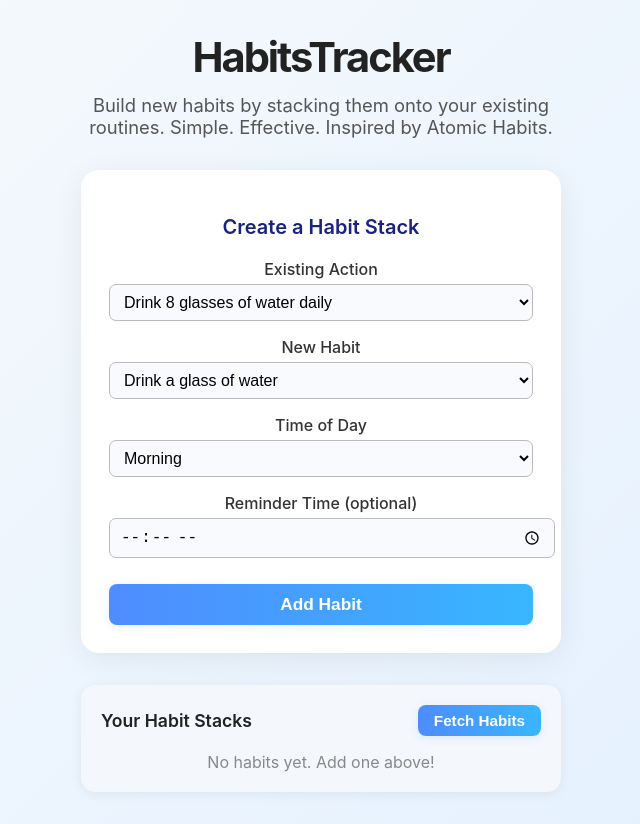
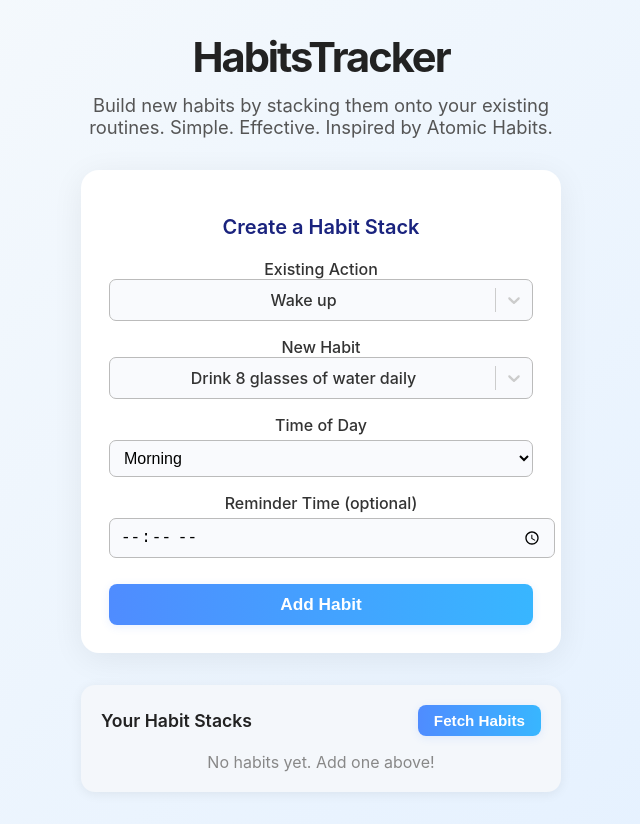
Before and after one commit to Premdataengg/HabitsTracker, a React (Create React App) app in the folder client/: page / in a window 1280 px wide. Shown: the whole page, without its empty margins (319-959 px from the left). Built offline with nearby package versions, Linux system fonts and the light colour scheme.

Commit message:
updated list and working as expected

```diff
--- a/client/src/HabitDemo.js
+++ b/client/src/HabitDemo.js
@@ -1,22 +1,75 @@
 import React, { useState } from 'react';
+import Select from 'react-select';
 
 const API_URL = 'http://localhost:5050/api/habits';
 const TEST_USER_ID = '000000000000000000000000';
 
-const NEW_ACTIONS = [
-  'Drink a glass of water',
-  'Plan my daily tasks',
-  'Stretch for two minutes',
-  'Take a five-minute walk',
-  'Note my priority task',
-  'Do one minute of deep breathing',
-  'Read for five minutes',
-  'Write down one gratitude statement',
-  'Journal briefly',
+// Grouped options for Existing Actions (Atomic Habits style)
+const EXISTING_ACTION_GROUPS = [
+  {
+    label: 'Morning Routine',
+    options: [
+      { value: 'Wake up', label: 'Wake up' },
+      { value: 'Brush teeth', label: 'Brush teeth' },
+      { value: 'Take a shower', label: 'Take a shower' },
+      { value: 'Use deodorant', label: 'Use deodorant' },
+      { value: 'Skincare or grooming', label: 'Skincare or grooming' },
+      { value: 'Get dressed', label: 'Get dressed' },
+      { value: 'Comb/brush hair', label: 'Comb/brush hair' },
+      { value: 'Clip nails (occasionally)', label: 'Clip nails (occasionally)' },
+      { value: 'Use the restroom', label: 'Use the restroom' },
+      { value: 'Wash hands regularly', label: 'Wash hands regularly' },
+    ]
+  },
+  {
+    label: 'Eating & Drinking',
+    options: [
+      { value: 'Drink water', label: 'Drink water' },
+      { value: 'Eat breakfast', label: 'Eat breakfast' },
+      { value: 'Have lunch', label: 'Have lunch' },
+      { value: 'Have dinner', label: 'Have dinner' },
+      { value: 'Drink coffee or tea', label: 'Drink coffee or tea' },
+      { value: 'Snack between meals (optional)', label: 'Snack between meals (optional)' },
+    ]
+  },
+  {
+    label: 'Work & Productivity',
+    options: [
+      { value: 'Check phone', label: 'Check phone' },
+      { value: 'Check emails', label: 'Check emails' },
+      { value: 'Attend meetings or calls', label: 'Attend meetings or calls' },
+      { value: 'Work on tasks/projects', label: 'Work on tasks/projects' },
+      { value: 'Take breaks', label: 'Take breaks' },
+      { value: 'Commute (or log into work)', label: 'Commute (or log into work)' },
+      { value: 'Make to-do list (optional)', label: 'Make to-do list (optional)' },
+      { value: 'Shut down/log off from work', label: 'Shut down/log off from work' },
+    ]
+  },
+  {
+    label: 'Home & Daily Chores',
+    options: [
+      { value: 'Make the bed', label: 'Make the bed' },
+      { value: 'Do dishes', label: 'Do dishes' },
+      { value: 'Tidy up/clean', label: 'Tidy up/clean' },
+      { value: 'Take out trash (as needed)', label: 'Take out trash (as needed)' },
+      { value: 'Do laundry (a few times a week)', label: 'Do laundry (a few times a week)' },
+    ]
+  },
+  {
+    label: 'Relaxation & Wind-down',
+    options: [
+      { value: 'Watch TV / YouTube / scroll phone', label: 'Watch TV / YouTube / scroll phone' },
+      { value: 'Talk to family or friends', label: 'Talk to family or friends' },
+      { value: 'Spend time with kids/pets', label: 'Spend time with kids/pets' },
+      { value: 'Read a book / browse the news', label: 'Read a book / browse the news' },
+      { value: 'Take evening shower (optional)', label: 'Take evening shower (optional)' },
+      { value: 'Go to bed / sleep', label: 'Go to bed / sleep' },
+    ]
+  }
 ];
 
-// Grouped actions for dropdown
-const ACTION_GROUPS = [
+// Grouped options for New Habit (same as user provided list)
+const NEW_ACTION_GROUPS = [
   {
     label: 'Health Habits',
     options: [
@@ -109,8 +162,22 @@
   }
 ];
 
-// Flatten for default
-const ALL_ACTIONS = ACTION_GROUPS.flatMap(g => g.options);
+// Combine all unique items from EXISTING_ACTION_GROUPS into NEW_ACTION_GROUPS
+const existingActionsFlat = EXISTING_ACTION_GROUPS.flatMap(g => g.options.map(o => (typeof o === 'string' ? o : o.value)));
+const newActionsFlat = NEW_ACTION_GROUPS.flatMap(g => g.options);
+const allUniqueNewActions = Array.from(new Set([...newActionsFlat, ...existingActionsFlat]));
+
+// Add to New Habit as an extra group
+const NEW_ACTION_GROUPS_WITH_EXISTING = [
+  ...NEW_ACTION_GROUPS,
+  {
+    label: 'Routine & Daily Actions',
+    options: existingActionsFlat.filter(a => !newActionsFlat.includes(a)),
+  }
+];
+
+const ALL_EXISTING_OPTIONS = EXISTING_ACTION_GROUPS.flatMap(g => g.options);
+const ALL_NEW_ACTIONS = NEW_ACTION_GROUPS_WITH_EXISTING.flatMap(g => g.options);
 
 // SVG Trash Icon
 const TrashIcon = ({color = '#888'}) => (
@@ -125,8 +192,8 @@
 );
 
 export default function HabitDemo() {
-  const [existingAction, setExistingAction] = useState(ALL_ACTIONS[0]);
-  const [newAction, setNewAction] = useState(NEW_ACTIONS[0]);
+  const [existingAction, setExistingAction] = useState(ALL_EXISTING_OPTIONS[0]);
+  const [newAction, setNewAction] = useState(ALL_NEW_ACTIONS[0]);
   const [timeOfDay, setTimeOfDay] = useState('morning');
   const [reminderTime, setReminderTime] = useState('');
   const [habits, setHabits] = useState([]);
@@ -148,7 +215,7 @@
         headers: { 'Content-Type': 'application/json' },
         body: JSON.stringify({
           user: TEST_USER_ID,
-          existingAction,
+          existingAction: existingAction.value,
           newAction,
           timeOfDay,
           reminderTime
@@ -198,21 +265,31 @@
           <form onSubmit={handleSubmit} style={{ display: 'flex', flexDirection: 'column', gap: 16 }}>
             <label style={{ fontWeight: 500, color: '#333' }}>
               Existing Action
-              <select value={existingAction} onChange={e => setExistingAction(e.target.value)} style={selectStyle}>
-                {ACTION_GROUPS.map((group, gi) => (
-                  <optgroup key={gi} label={group.label}>
-                    {group.options.map((action, i) => (
-                      <option key={i} value={action}>{action}</option>
-                    ))}
-                  </optgroup>
-                ))}
-              </select>
+              <Select
+                options={ALL_EXISTING_OPTIONS}
+                value={existingAction}
+                onChange={option => setExistingAction(option)}
+                styles={reactSelectStyles}
+                placeholder="Choose an existing action..."
+                isSearchable
+              />
             </label>
             <label style={{ fontWeight: 500, color: '#333' }}>
               New Habit
-              <select value={newAction} onChange={e => setNewAction(e.target.value)} style={selectStyle}>
-                {NEW_ACTIONS.map((action, i) => <option key={i} value={action}>{action}</option>)}
-              </select>
+              <Select
+                options={NEW_ACTION_GROUPS_WITH_EXISTING.map(group => ({
+                  label: group.label,
+                  options: group.options.map(a => ({ value: a, label: a }))
+                }))}
+                value={{ value: newAction, label: newAction }}
+                onChange={option => setNewAction(option.value)}
+                styles={reactSelectStyles}
+                placeholder="Choose a new habit..."
+                isSearchable
+                formatGroupLabel={group => (
+                  <div style={{ fontWeight: 600, color: '#3949ab', fontSize: '1rem' }}>{group.label}</div>
+                )}
+              />
             </label>
             <label style={{ fontWeight: 500, color: '#333' }}>
               Time of Day
@@ -370,3 +447,38 @@
   cursor: 'pointer',
   boxShadow: '0 1px 4px #0001',
 };
+
+// Custom styles for react-select
+const reactSelectStyles = {
+  control: (base, state) => ({
+    ...base,
+    borderRadius: 7,
+    borderColor: state.isFocused ? '#4f8cff' : '#bbb',
+    boxShadow: state.isFocused ? '0 0 0 2px #4f8cff33' : 'none',
+    fontSize: '1rem',
+    background: '#f9fafd',
+    minHeight: 42,
+    paddingLeft: 2,
+  }),
+  menu: base => ({
+    ...base,
+    borderRadius: 8,
+    boxShadow: '0 4px 24px #0002',
+    zIndex: 10,
+  }),
+  option: (base, state) => ({
+    ...base,
+    background: state.isSelected ? '#e3f0ff' : state.isFocused ? '#f4f7fb' : '#fff',
+    color: '#222',
+    fontWeight: state.isSelected ? 600 : 400,
+    fontSize: '1rem',
+    cursor: 'pointer',
+  }),
+  groupHeading: base => ({
+    ...base,
+    color: '#3949ab',
+    fontWeight: 700,
+    fontSize: '1rem',
+    padding: '6px 12px',
+  }),
+};
```
